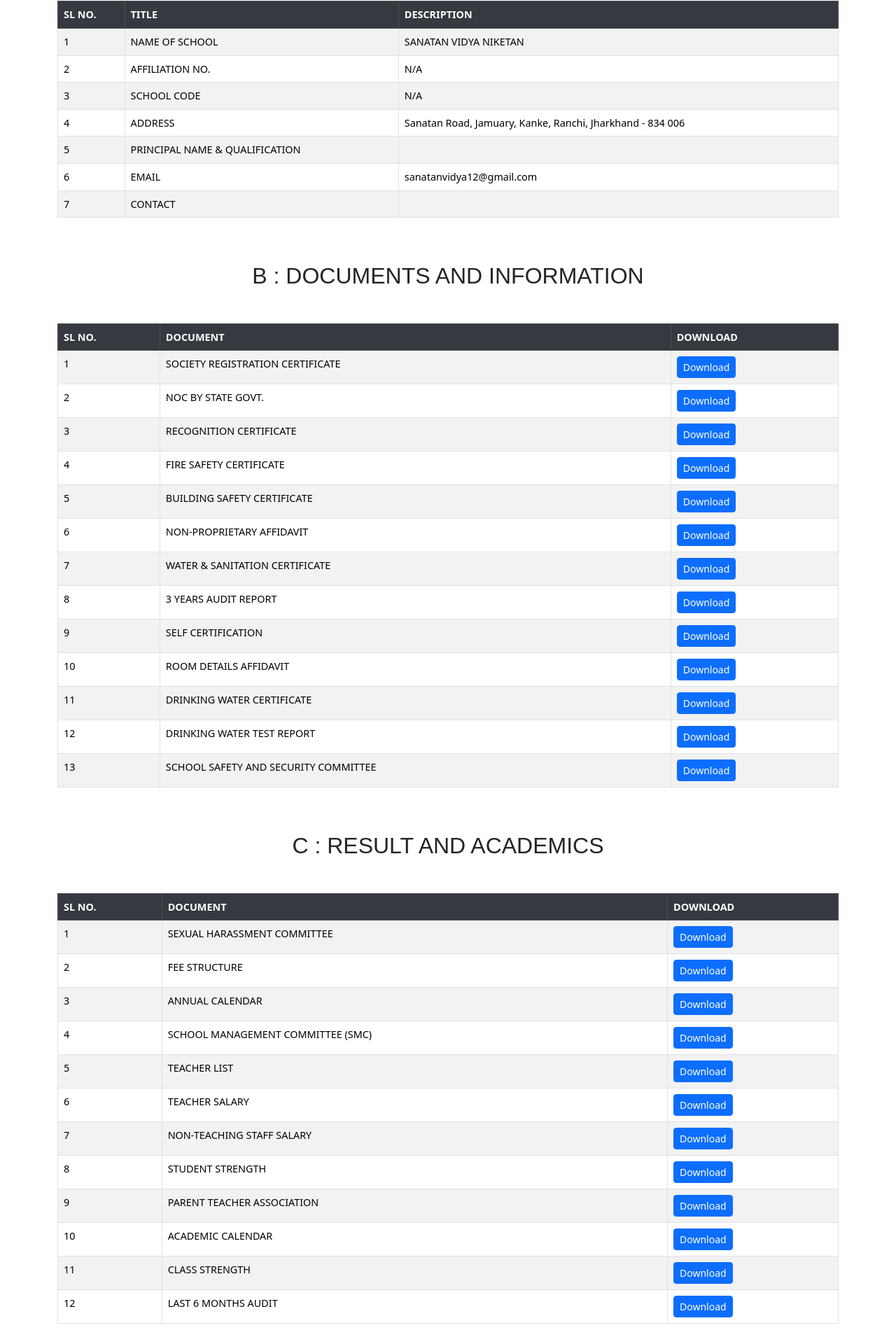
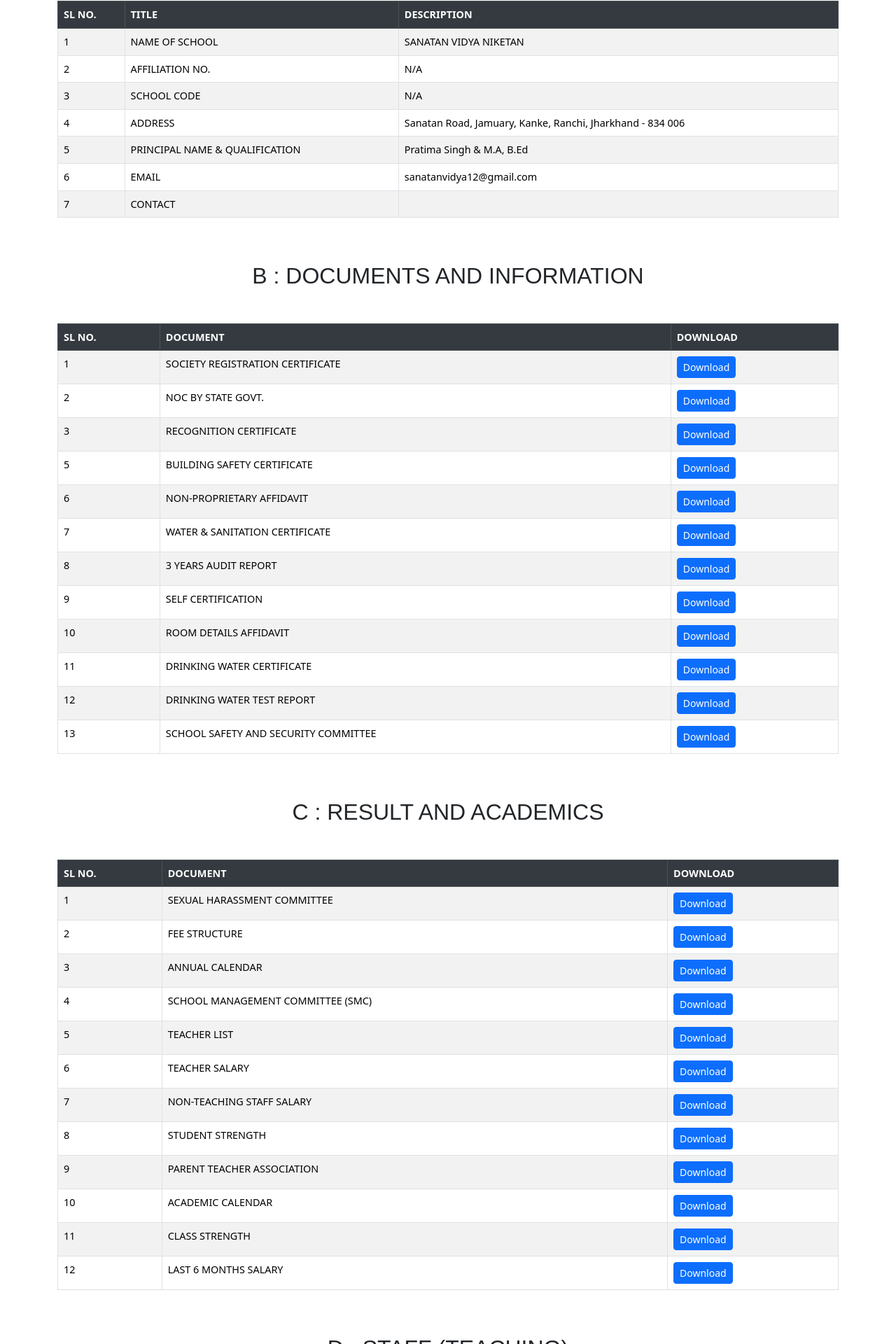
Before and after one commit to adarshkumar790/Sanatan, a React (Create React App) app: page /manadetory in a window 1280 px wide. Shown: the part 733-2653 px from the top of the page at 70% size. Built offline with nearby package versions, Linux system fonts and the light colour scheme.

Commit message:
principal

```diff
--- a/src/pages/Mandotry/Mandotry.jsx
+++ b/src/pages/Mandotry/Mandotry.jsx
@@ -61,7 +61,7 @@
   { id: 2, title: 'AFFILIATION NO.', description: 'N/A' },
   { id: 3, title: 'SCHOOL CODE', description: 'N/A' },
   { id: 4, title: 'ADDRESS', description: 'Sanatan Road, Jamuary, Kanke, Ranchi, Jharkhand - 834 006' },
-  { id: 5, title: 'PRINCIPAL NAME & QUALIFICATION', description: '' },
+  { id: 5, title: 'PRINCIPAL NAME & QUALIFICATION', description: 'Pratima Singh & M.A, B.Ed'},
   { id: 6, title: 'EMAIL', description: 'sanatanvidya12@gmail.com' },
   { id: 7, title: 'CONTACT', description: '' },
 ];
@@ -70,7 +70,7 @@
   { id: 1, name: 'SOCIETY REGISTRATION CERTIFICATE', url: Rishikulsociety },
   { id: 2, name: 'NOC BY STATE GOVT.', url: Noc },
   { id: 3, name: 'RECOGNITION CERTIFICATE', url: Recognition },
-  { id: 4, name: 'FIRE SAFETY CERTIFICATE', url: firesafety },
+  // { id: 4, name: 'FIRE SAFETY CERTIFICATE', url: firesafety },
   { id: 5, name: 'BUILDING SAFETY CERTIFICATE', url: buildingsafetycerficate },
   { id: 6, name: 'NON-PROPRIETARY AFFIDAVIT', url: AffiDavit },
   { id: 7, name: 'WATER & SANITATION CERTIFICATE', url: water },
@@ -94,7 +94,7 @@
   { id: 9, name: 'PARENT TEACHER ASSOCIATION', url: PTA },
   { id: 10, name: 'ACADEMIC CALENDAR', url: AcademicCalender },
   { id: 11, name: 'CLASS STRENGTH', url: ClassStrength },
-  { id: 12, name: 'LAST 6 MONTHS AUDIT', url: Audit },
+  { id: 12, name: 'LAST 6 MONTHS SALARY', url: Audit },
 ];
 
 const additionalData = [
```
